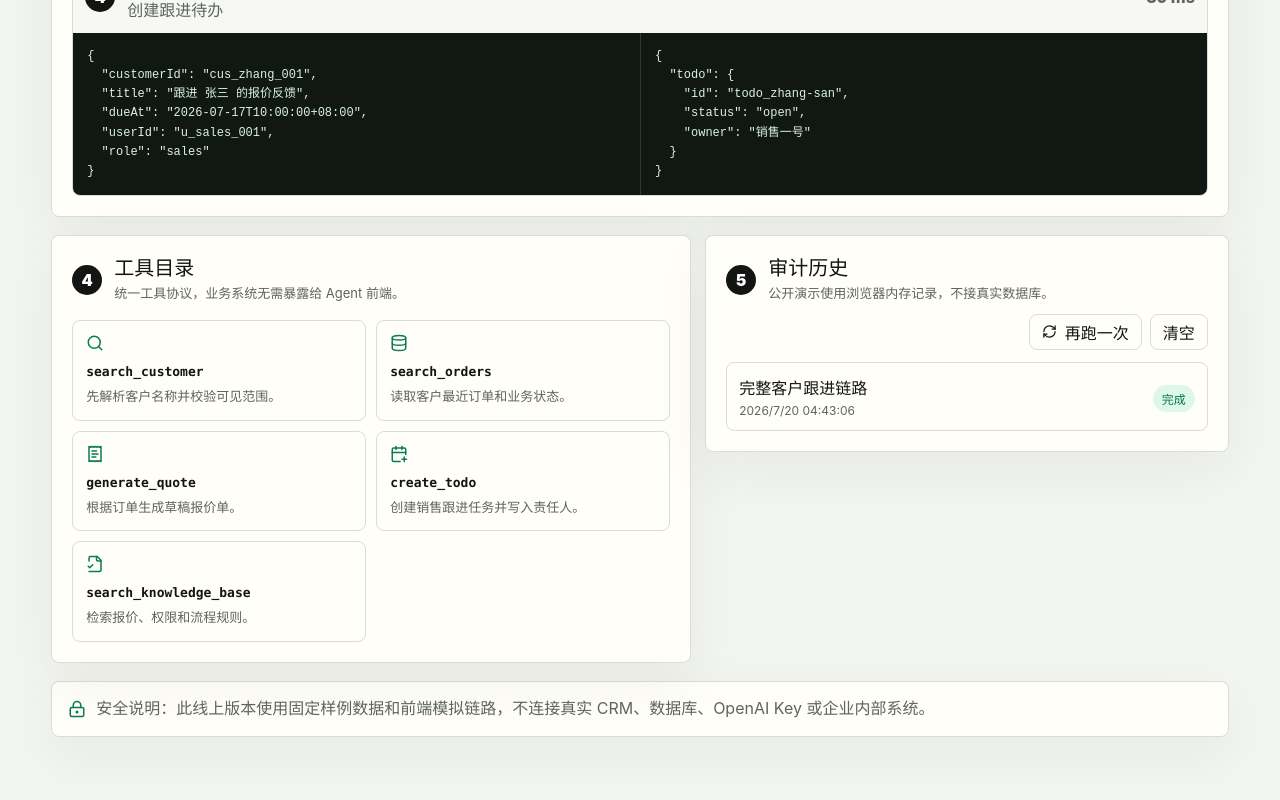
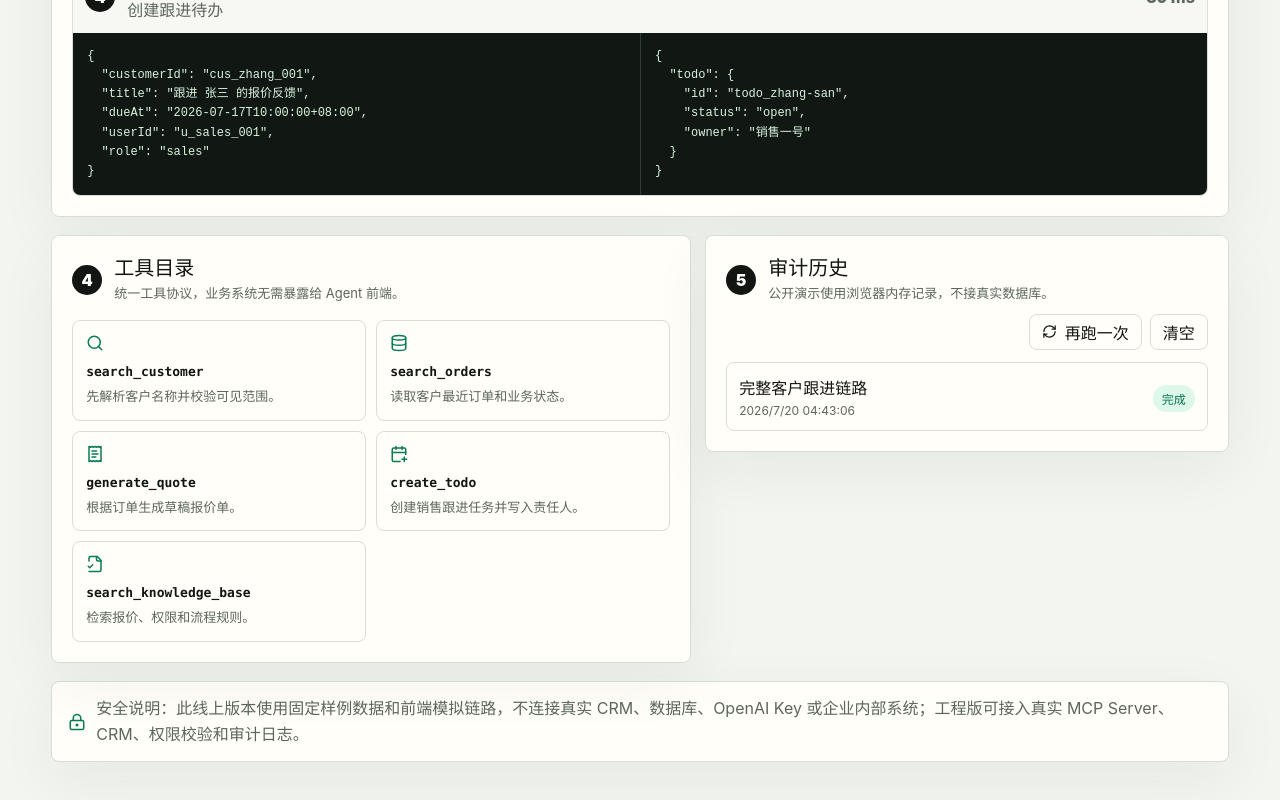
Before and after one commit to yan073747/enterprise-mcp-agent, a React (Vite) app in the folder apps/web/: page / in a window 1280 px wide. Shown: the part 2334-3134 px from the top of the page. Built offline with nearby package versions, Linux system fonts and the light colour scheme.

Commit message:
Clarify public MCP demo mode

```diff
--- a/apps/web/src/main.tsx
+++ b/apps/web/src/main.tsx
@@ -548,7 +548,7 @@ function App() {
 
       <section className="security-strip">
         <LockKeyhole size={18} />
-        <span>安全说明：此线上版本使用固定样例数据和前端模拟链路，不连接真实 CRM、数据库、OpenAI Key 或企业内部系统。</span>
+        <span>安全说明：此线上版本使用固定样例数据和前端模拟链路，不连接真实 CRM、数据库、OpenAI Key 或企业内部系统；工程版可接入真实 MCP Server、CRM、权限校验和审计日志。</span>
       </section>
     </main>
   );
```
